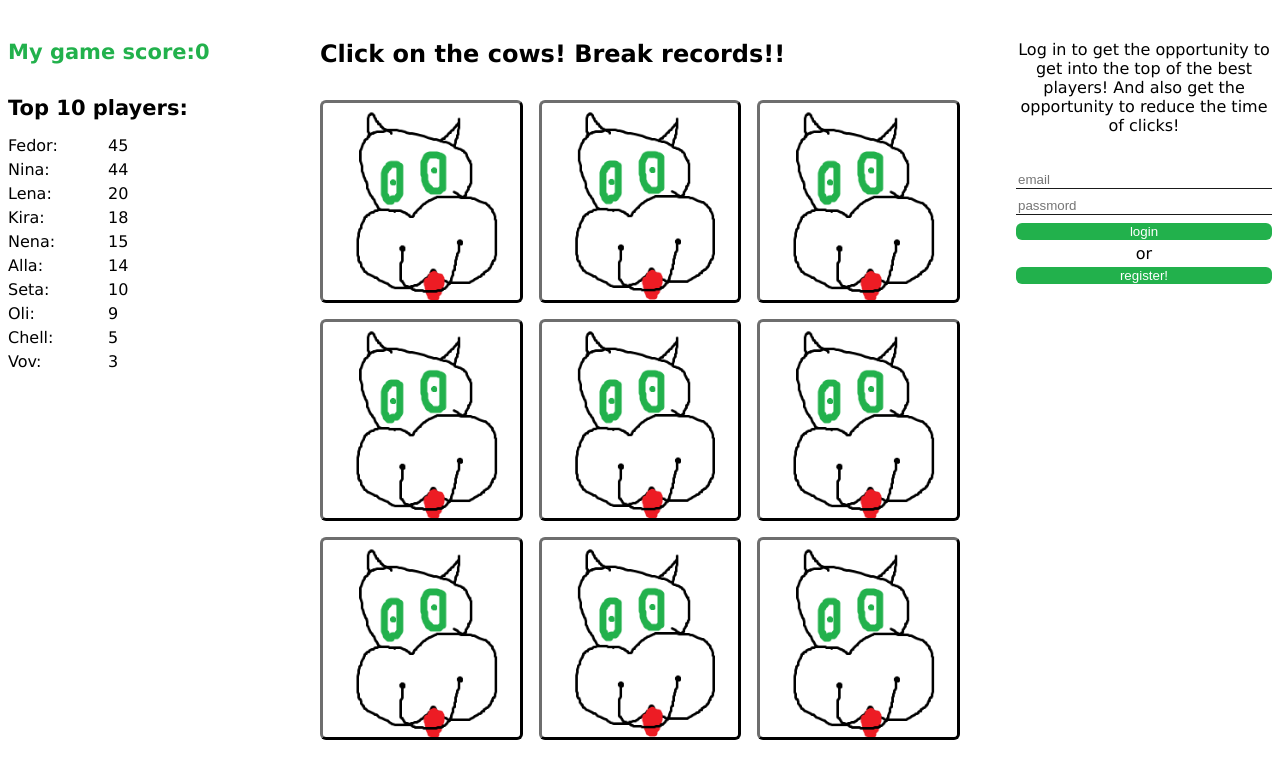
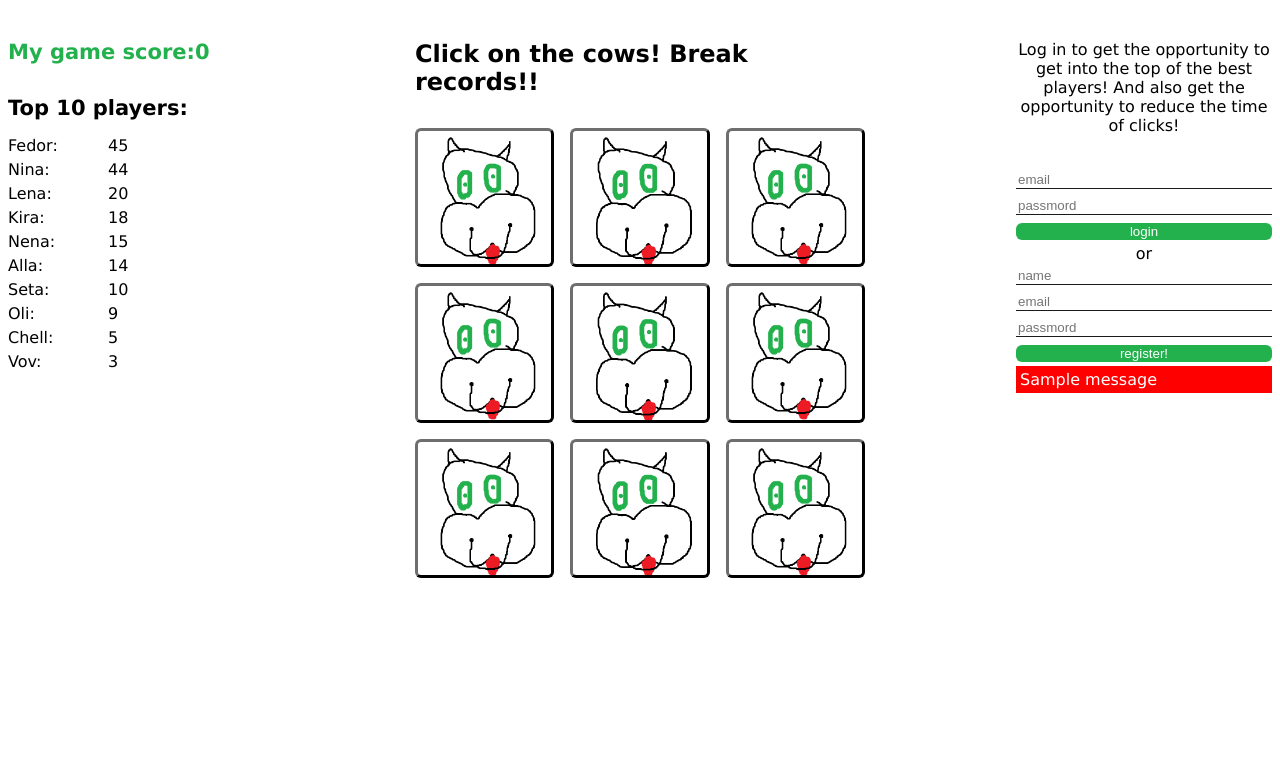
Before and after one commit to fedor11235/cow_game, a Flask app: page / in a window 1280 px wide. Shown: the top 779 px of the page. Run offline with Flask 2, Linux system fonts and the light colour scheme; tables that the repository leaves empty hold one stand-in row (values such as "Sample post"); one stand-in notice (Sample message) is shown; parts of the project's set-up code (start-up, migrations or seed data) failed here and were passed over.

Commit message:
added form and requests to the server

```diff
--- a/server.py
+++ b/server.py
@@ -10,7 +10,8 @@ PORT = os.getenv('PORT')
 
 def main():
   app = create_app()
-  db.create_all(app)
+  with app.app_context():
+    db.create_all()
   app.run(debug=True, host=HOST, port=PORT)
 
 if __name__ == '__main__':
@@ -30,5 +31,4 @@ if __name__ == '__main__':
 #   msg.body = text_body
 #   msg.html = html_body
 #   test = mail.send(msg)
-#   print(test, '2')
 # send_email('Testim', ADMIN, [recipient], 'text body', '<h1>HTML body</h1>')
--- a/service/__init__.py
+++ b/service/__init__.py
@@ -17,8 +17,6 @@ def create_app():
   app.config['SECRET_KEY'] = SECRET_KEY
   app.config['SQLALCHEMY_DATABASE_URI'] = SQLALCHEMY_DATABASE_URI
 
-  print('SQLALCHEMY_DATABASE_URI: ', SQLALCHEMY_DATABASE_URI)
-
   db.init_app(app)
 
   # blueprint for auth routes in our app
--- a/service/main.py
+++ b/service/main.py
@@ -1,12 +1,17 @@
-from flask import Blueprint, render_template
+from flask import Blueprint, render_template, redirect, url_for
 from flask_login import login_required, current_user
 from . import db
 
 main = Blueprint('main', __name__)
 
 @main.route('/', methods=['GET'])
-def set_user_score():
+def index():
   return render_template('index.html')
+  # return redirect(url_for('main.index'))
+
+# @main.route('/cows', methods=['GET'])
+# def cows():
+#   return render_template('index.html')
 
 # secure route example
 @main.route('/profile')
--- a/service/static/css/style.css
+++ b/service/static/css/style.css
@@ -26,10 +26,12 @@ body {
 }
 .cow-container {
   width: 50vw;
+  max-width: 450px;
 }
 .cow-all {
   display: grid;
   height: 50vw;
+  max-height: 450px;
   gap: 16px;
   grid-template-columns: repeat(3, 1fr);
   grid-auto-rows: minmax(1fr, 1fr);
@@ -110,6 +112,12 @@ input:focus {
   margin-bottom: 32px;
 }
 
+.is-danger {
+  background-color: red;
+  color: white;
+  padding: 4px;
+}
+
 @media only screen and (max-width: 550px) {
   .cow-container {
     width: 60vw;
--- a/service/templates/index.html
+++ b/service/templates/index.html
@@ -58,14 +58,24 @@
         </div>
         <div class="info-title"></div>
         <div class="info-authorization">
-          <form class="form-authorization" action="">
-            <input type="email" placeholder="email">
-            <input type="password" placeholder="passmord">
+          <form class="form-authorization" method="POST" action="/login">
+            <input type="email" name="email" placeholder="email">
+            <input type="password" name="password" placeholder="passmord">
             <button>login</button>
           </form>
         </div>
         <div class="description">or</div>
-        <button>register!</button>
+        <form class="form-authorization" method="POST" action="/signup">
+          <input type="text" name="name" placeholder="name">
+          <input type="email" name="email" placeholder="email">
+          <input type="password" name="password" placeholder="passmord">
+          <button>register!</button>
+          {% with messages = get_flashed_messages() %}
+          {% if messages %}
+            <div class="is-danger">{{ messages[0] }}</div>
+          {% endif %}
+          {% endwith %}
+        </form>
       </div>
     </div>
   </body>
```
Also changed, not shown: service/auth.py (+5 -5 lines), service/db.sqlite (deleted), 1 other file.
